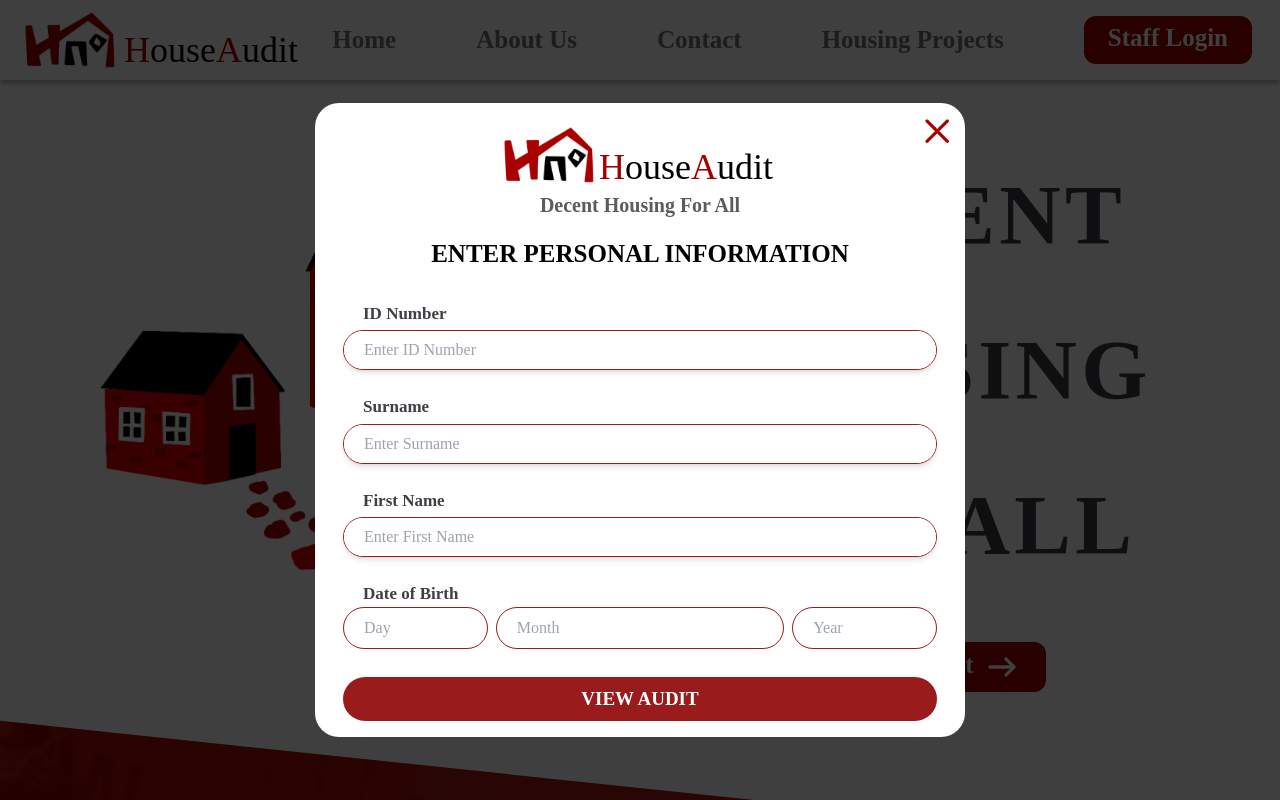
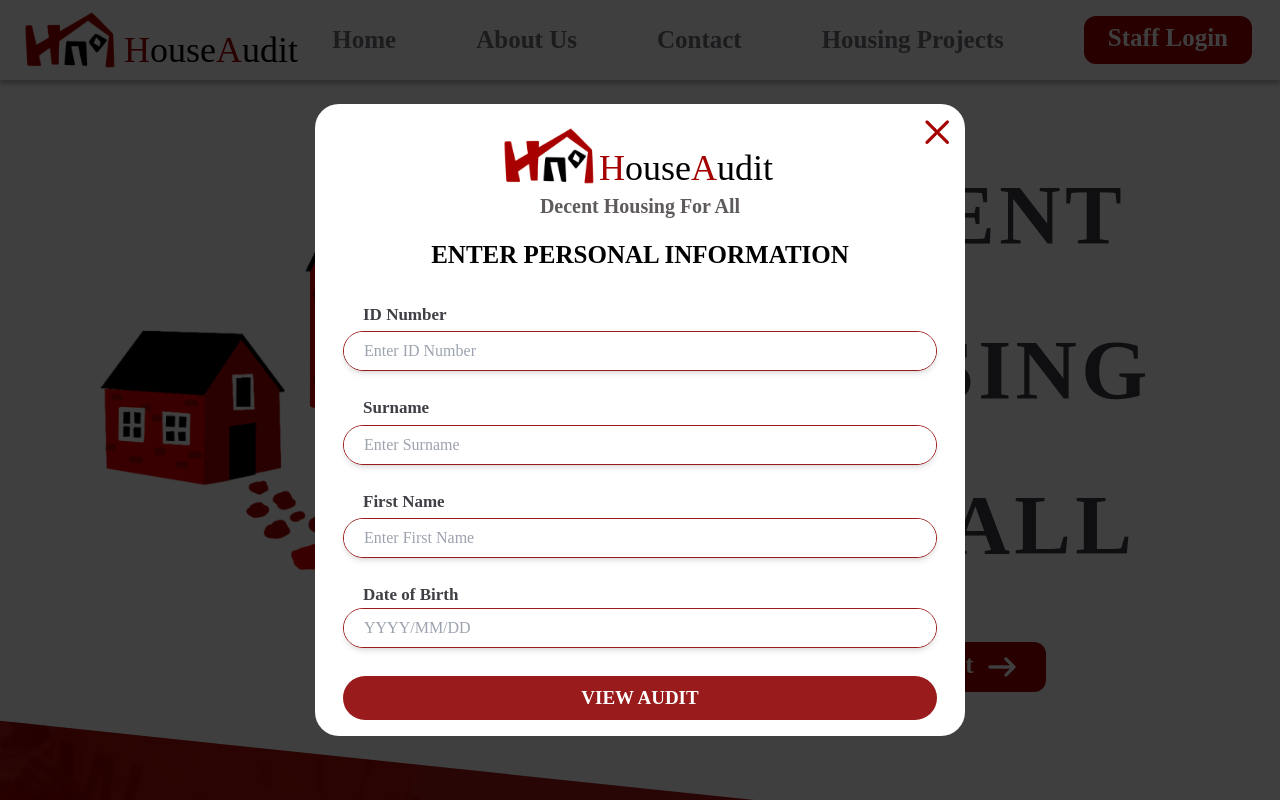
Before and after one commit to HousingAssembly/Audit-Team, a React (Create React App) app in the folder frontend/: page / in a window 1280 px wide. Both pictures are taken after a click on the button "View Audit". Shown: the top 800 px of the page. Built offline with nearby package versions, Linux system fonts and the light colour scheme.

Commit message:
started fixing stats page + view audit guest view

```diff
--- a/frontend/src/components/ViewAudit.jsx
+++ /dev/null
@@ -1,80 +0,0 @@
-export default function ViewAudit({ closeModal, openViewAudit }) {
-
-  const handleClose = (e) => {
-      e.preventDefault();
-      closeModal();
-  };
-
-  return (
-    <form>
-      <div className="bg-white rounded-3xl flex flex-col items-center py-4 px-7 mt-[40px] sm:mt-[45px] overflow-y-auto w-[450px] sm:w-[650px] relative">
-        <div className="flex flex-row justify-center items-end mt-[5px]">
-          <div className="mb-[6px] sm:mb-0">
-            <img src="logo.png" alt="Logo" className="object-contain h-10 sm:h-16 w-auto" />
-          </div>
-          <div className="px-2 text-[25px] sm:text-4xl font-medium">
-            <span className="ml-[-8px] text-palette-red font-['Chelsea_Market']">H</span><span className="font-['Chelsea_Market']">ouse</span>
-            <span className="text-palette-red font-['Chelsea_Market']">A</span><span className="font-['Chelsea_Market']">udit</span>
-          </div>
-        </div>
-
-        <div className="absolute top-4 right-4 hover:scale-105">
-          <button onClick={handleClose}>
-            <img src="x.png" alt="X" className="object-contain h-5 sm:h-6 w-auto"/>
-          </button>
-        </div>
-
-        <div className="flex justify-center pb-7 text-[15px] sm:text-xl text-palette-text font-bold mt-[-4px] sm:mt-[-2px]">
-          Decent Housing For All
-        </div>
-        <div className="text-center text-[18px] sm:text-[25px] mt-[-3px] mb-[10px] font-bold">ENTER PERSONAL INFORMATION</div>
-
-        <div className="flex flex-col space-y-1 py-3 items-left w-full">
-          <div className="px-5 text-zinc-700 font-bold text-[15px] sm:text-[17px]">ID Number</div>
-          <div className="flex flex-row space-x-2 border-[1.5px] border-red-800 rounded-full shadow-[0px_4px_4px_0px_rgba(0,0,0,0.2)] sm:h-[40px] h-[35px] w-full">
-            <input className="px-5 py-2 rounded-full w-full outline-none text-[14px] sm:text-[16px]" placeholder="Enter ID Number"/>
-          </div>
-        </div>
-
-        <div className="flex flex-col space-y-1 py-3 items-left w-full">
-          <div className="px-5 text-zinc-700 font-bold text-[15px] sm:text-[17px]">Surname</div>
-          <div className="flex flex-row space-x-2 border-[1.5px] border-red-800 rounded-full shadow-[0px_4px_4px_0px_rgba(0,0,0,0.2)] sm:h-[40px] h-[35px] w-full">
-            <input className="px-5 py-2 rounded-full w-full outline-none text-[14px] sm:text-[16px]" placeholder="Enter Surname"/>
-          </div>
-        </div>
-
-        <div className="flex flex-col space-y-1 py-3 items-left w-full">
-          <div className="px-5 text-zinc-700 font-bold text-[15px] sm:text-[17px]">First Name</div>
-          <div className="flex flex-row space-x-2 border-[1.5px] border-red-800 rounded-full shadow-[0px_4px_4px_0px_rgba(0,0,0,0.2)] sm:h-[40px] h-[35px] w-full">
-            <input className="px-5 py-2 rounded-full w-full outline-none text-[14px] sm:text-[16px]" placeholder="Enter First Name"/>
-          </div>
-        </div>
-
-        <div className="flex flex-row w-full">
-          <div className="flex flex-col space-y-1 py-3 items-left w-full mb-4">
-            <div className="px-5 text-zinc-700 font-bold text-[15px] sm:text-[17px]">Date of Birth</div>
-            <div className="flex flex-row items-center w-full space-x-2 w-full">
-              <div className="flex w-1/4 space-x-2 border-[1.5px] border-red-800 rounded-full shadow-[0px_4px_4px_0px_rgba(0,0,0,0.2)] sm:h-[40px] h-[35px]">
-                <input className="px-5 py-2 rounded-full w-full outline-none text-[14px] sm:text-[16px]" placeholder="Day"/>
-              </div>
-
-              <div className="flex w-2/4 space-x-2 border-[1.5px] border-red-800 rounded-full shadow-[0px_4px_4px_0px_rgba(0,0,0,0.2)] sm:h-[40px] h-[35px]">
-                <input className="px-5 py-2 rounded-full w-full outline-none text-[14px] sm:text-[16px]" placeholder="Month"/>
-              </div>
-
-              <div className="flex w-1/4 space-x-2 border-[1.5px] border-red-800 rounded-full shadow-[0px_4px_4px_0px_rgba(0,0,0,0.2)] sm:h-[40px] h-[35px]">
-                <input className="px-5 py-2 rounded-full w-full outline-none text-[14px] sm:text-[16px]" placeholder="Year"/>
-              </div>
-            </div>
-          </div>
-        </div>
-
-        <button className="py-2 w-full bg-red-800 text-white text-[16px] sm:text-[19px] font-bold rounded-full my-4 h-[35px] sm:h-[40px] hover:bg-red-900 mt-[15px] sm:mt-[20px] mb-[8px] sm:mb-[12px]" type="submit">
-          <div className="mt-[-3px]">
-            VIEW AUDIT
-          </div>
-        </button>
-      </div>
-    </form>
-  );
-}
--- a/frontend/src/components/ViewAuditGuest.jsx
+++ b/frontend/src/components/ViewAuditGuest.jsx
@@ -6,7 +6,7 @@ export default function ViewAuditGuest({ closeModal }) {
   const [idNumber, setIdNumber] = useState('');
   const [surname, setSurname] = useState('');
   const [firstName, setFirstName] = useState('');
-  const [dob, setDob] = useState({ day: '', month: '', year: '' });
+  const [dob, setDob] = useState('');
   const [auditData, setAuditData] = useState(null);
   const [showAuditModal, setShowAuditModal] = useState(false);
   const modalRef = useRef();
@@ -15,8 +15,6 @@ export default function ViewAuditGuest({ closeModal }) {
 
   const handleSubmit = async (e) => {
     e.preventDefault();
-    const dateOfBirth = `${dob.year.trim()}/${dob.month.trim().padStart(2, '0')}/${dob.day.trim().padStart(2, '0')}`;
-
     try {
       const res = await fetch('http://localhost:5001/api/audits/search', {
         method: 'POST',
@@ -25,7 +23,7 @@ export default function ViewAuditGuest({ closeModal }) {
           id_number: normalizeInput(idNumber),
           surname: normalizeInput(surname),
           first_name: normalizeInput(firstName),
-          date_of_birth: dateOfBirth,
+          date_of_birth: normalizeInput(dob.replace(/\D/g, '')),
         }),
       });
 
@@ -68,6 +66,15 @@ export default function ViewAuditGuest({ closeModal }) {
     </div>
   );
 
+  const handleDobChange = (e) => {
+    let value = e.target.value.replace(/\D/g, '');
+
+    if (value.length > 4) value = value.slice(0, 4) + '/' + value.slice(4);
+    if (value.length > 7) value = value.slice(0, 7) + '/' + value.slice(7);
+
+    setDob(value);
+  };
+
   return (
     <>
       <div
@@ -106,24 +113,13 @@ export default function ViewAuditGuest({ closeModal }) {
 
           <div className="w-full py-3 mb-4">
             <label className="px-5 text-zinc-700 font-bold text-[15px] sm:text-[17px]">Date of Birth</label>
-            <div className="flex items-center w-full space-x-2">
+            <div className="flex border-[1.5px] border-red-800 rounded-full shadow-md sm:h-[40px] h-[35px] w-full">
               <input
-                className="w-1/4 border border-red-800 rounded-full px-5 py-2 text-[14px] sm:text-[16px] outline-none"
-                placeholder="Day"
-                value={dob.day}
-                onChange={(e) => setDob({ ...dob, day: e.target.value })}
-              />
-              <input
-                className="w-2/4 border border-red-800 rounded-full px-5 py-2 text-[14px] sm:text-[16px] outline-none"
-                placeholder="Month"
-                value={dob.month}
-                onChange={(e) => setDob({ ...dob, month: e.target.value })}
-              />
-              <input
-                className="w-1/4 border border-red-800 rounded-full px-5 py-2 text-[14px] sm:text-[16px] outline-none"
-                placeholder="Year"
-                value={dob.year}
-                onChange={(e) => setDob({ ...dob, year: e.target.value })}
+                className="px-5 py-2 rounded-full w-full outline-none text-[14px] sm:text-[16px]"
+                placeholder="YYYY/MM/DD"
+                value={dob}
+                onChange={handleDobChange}
+                maxLength="10"
               />
             </div>
           </div>
```
